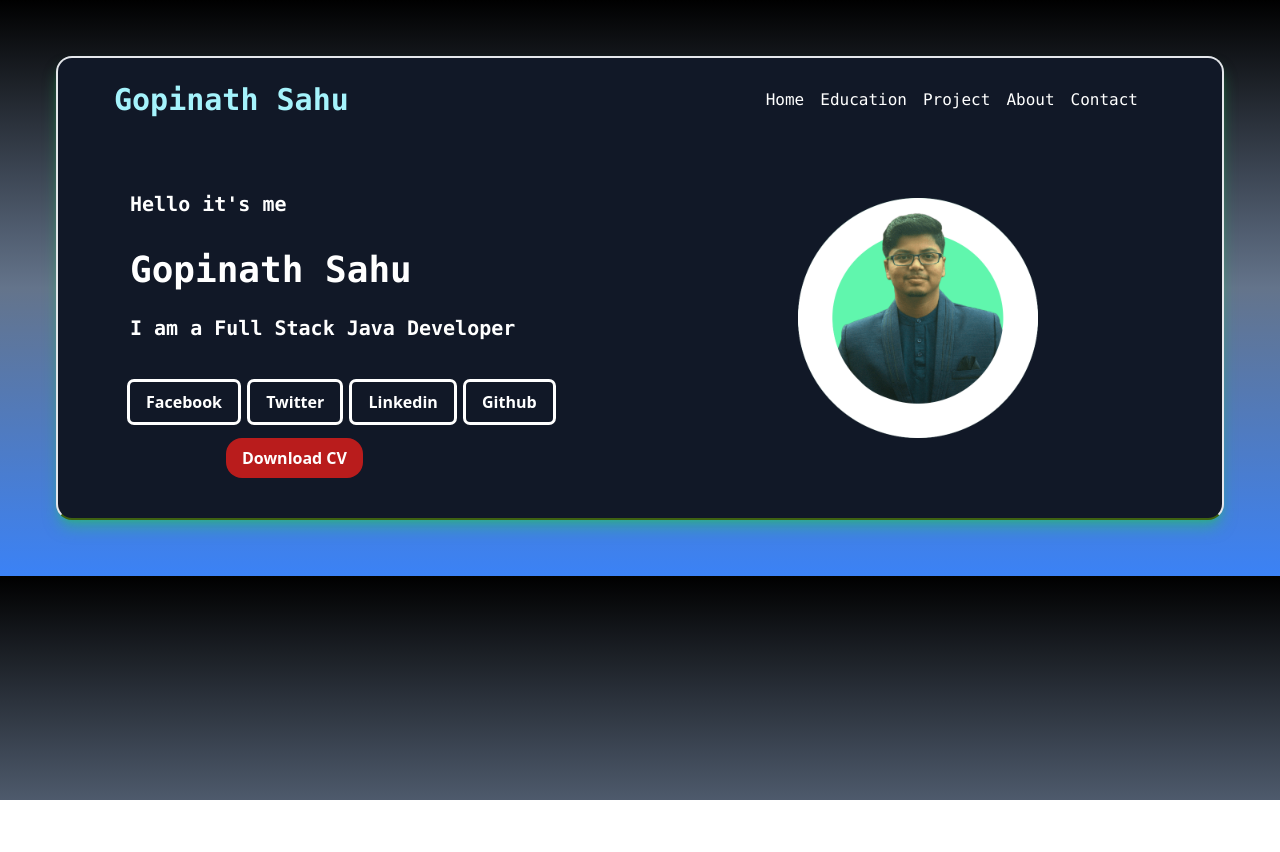
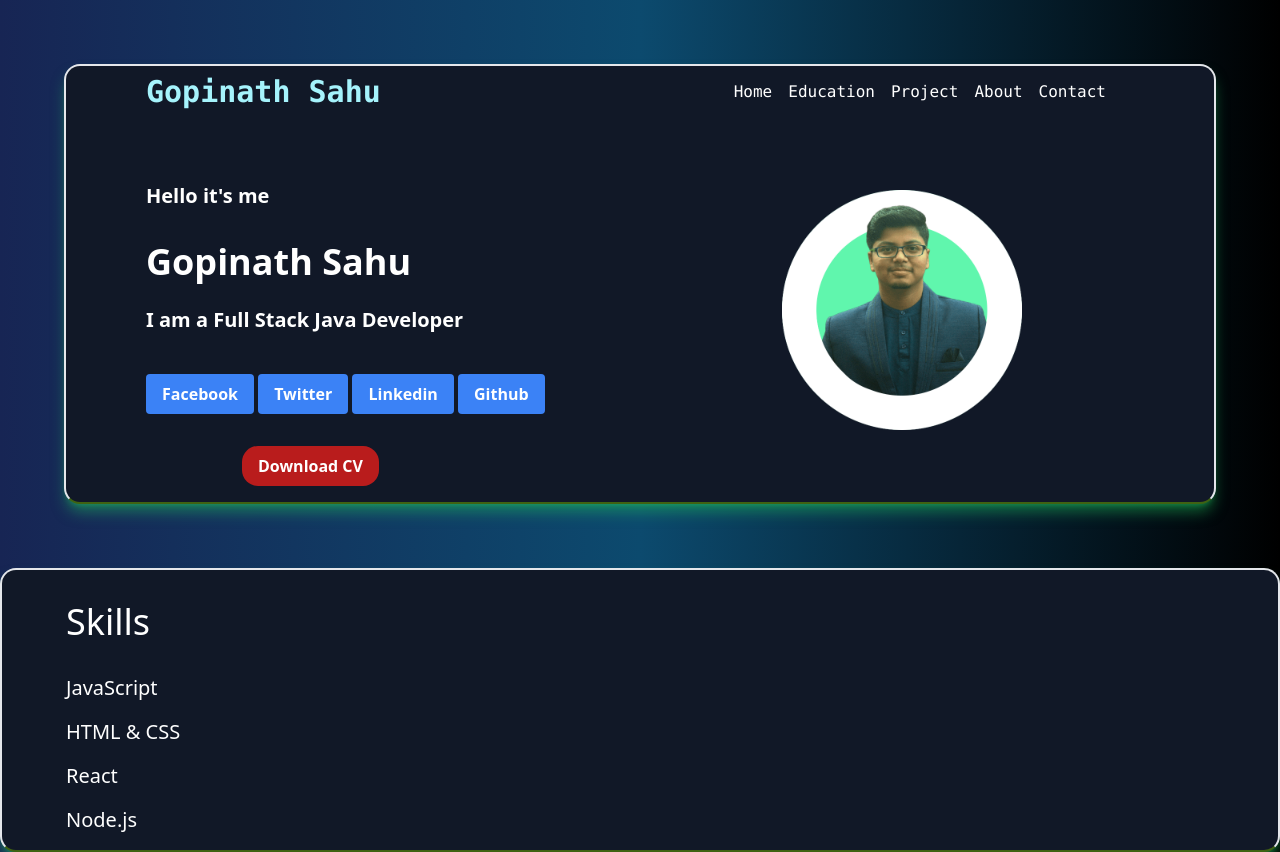
Before and after one commit to gnsgns6/Portfolio, a website: page index.html in a window 1280 px wide. Before the commit the page ends 800 px from the top, so only its background shows below. Drawn offline with nearby package versions, Linux system fonts and the light colour scheme.

Commit message:
Skills added

```diff
--- a/index.html
+++ b/index.html
@@ -5,13 +5,12 @@
     <!--    <link rel="stylesheet" href="style.css">-->
     <script src="https://cdn.tailwindcss.com"></script>
 </head>
-<body class="bg-gradient-to-t from-blue-500 via-slate-500 to-black">
+<body>
+<div class="bg-gradient-to-r from-blue-950 via-sky-900 to-black p-16">
+    <div class="box-content p-2 bg-gray-900 rounded-2xl shadow-lg shadow-green-500/50 border-solid border-2 border-b-lime-800"> <!--or box editing-->
+        <div class="px-14">                  <!--spacing after box editing-->
 
-<div class="box-content m-14 bg-gray-900 rounded-2xl shadow-lg shadow-green-500/50 border-solid border-2 border-b-lime-800">
-    <!--or box editing-->
-    <div class="px-14 my-6">                  <!--spacing after box editing-->
-
-        <nav class="text-white flex justify-between items-center rounded-2xl  ">
+            <nav class="text-white px-4 flex justify-between items-center rounded-2xl  ">
 
                 <div class="text-3xl text-blue-950">
                     <h3 class="text-cyan-200 font-semibold font-mono">Gopinath Sahu</h3>
@@ -27,30 +26,46 @@
             <div class="flex float-right">
                 <img src="/src/profile.png" alt="pic" height="300" width="300" class="w-60 h-60 mr-32 ml-auto mt-20 ">
             </div>
-        <div class="text-white p-4 font-mono font-extrabold">
+            <div class="text-white p-4 font-extrabold">
                 <br><br>
                 <h5 class="text-xl py-2">Hello it's me</h5>
                 <h1 class="text-4xl py-6">Gopinath Sahu</h1>
-            <h5 class="text-xl" py-2>I am a Full Stack Java Developer</h5>  <br>
-        </div>
+                <h5 class="text-xl" py-2>I am a Full Stack Java Developer</h5>
+            </div><br>
             <div class="ml-4">
                 <button type="button" name="fb"
-                    class="outline hover:bg-blue-700 text-white font-bold py-2 px-4 rounded">Facebook
+                        class="bg-blue-500 hover:bg-blue-700 text-white font-bold py-2 px-4 rounded">Facebook
                 </button>
                 <button type="button" name="tw"
-                    class="outline hover:bg-blue-700 text-white font-bold py-2 px-4 mx-2 rounded">Twitter
+                        class="bg-blue-500 hover:bg-blue-700 text-white font-bold py-2 px-4 rounded">Twitter
                 </button>
                 <button type="button" name="li"
-                    class="outline hover:bg-blue-700 text-white font-bold py-2 px-4 rounded">Linkedin
+                        class="bg-blue-500 hover:bg-blue-700 text-white font-bold py-2 px-4 rounded">Linkedin
                 </button>
                 <button type="button" name="git"
-                    class="outline hover:bg-blue-700 text-white font-bold py-2 px-4 mx-2 rounded">Github
+                        class="bg-blue-500 hover:bg-blue-700 text-white font-bold py-2 px-4 rounded">Github
+                </button>
+            </div><br>
+
+            <div class="mx-4 py-2">
+                <button type="button" name="cv"
+                        class="bg-red-700 hover:bg-green-700 text-white font-bold py-2 px-4 ml-24 rounded-2xl">Download CV
                 </button>
             </div>
-
-        <div class="ml-28 py-4"><button type="button" name="cv"
-                class="bg-red-700 hover:bg-green-700 text-white font-bold py-2 px-4 rounded-2xl">Download CV
-        </button></div>
+        </div>
+    </div>
+</div>
+<div class="bg-gradient-to-r from-blue-950 via-sky-900 to-black">
+    <div class="box-content p-2 bg-gray-900 rounded-2xl shadow-lg shadow-green-500/50 border-solid border-2 border-b-lime-800">
+        <div class="px-14">
+            <div class="text-white">
+                <h1 class="text-4xl py-6">Skills</h1>
+                <h5 class="text-xl py-2">JavaScript</h5>
+                <h5 class="text-xl py-2">HTML & CSS</h5>
+                <h5 class="text-xl py-2">React</h5>
+                <h5 class="text-xl py-2">Node.js</h5>
+            </div>
+        </div>
     </div>
 </div>
 </body>
```
Lines whose indentation alone changed are shown as unchanged.
